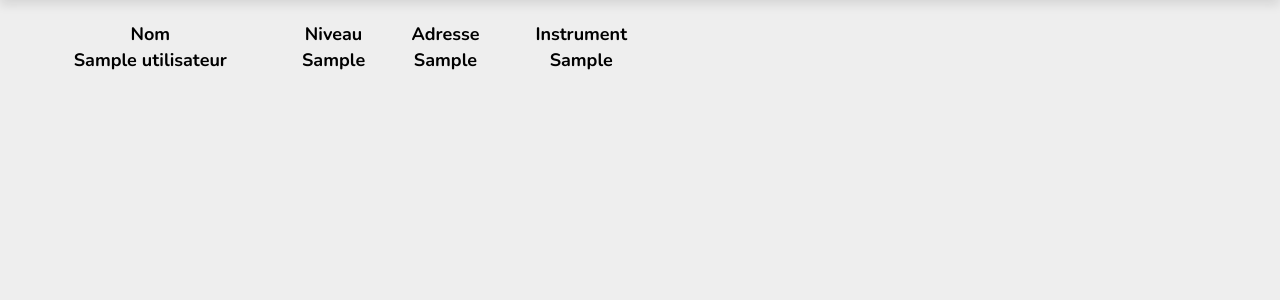
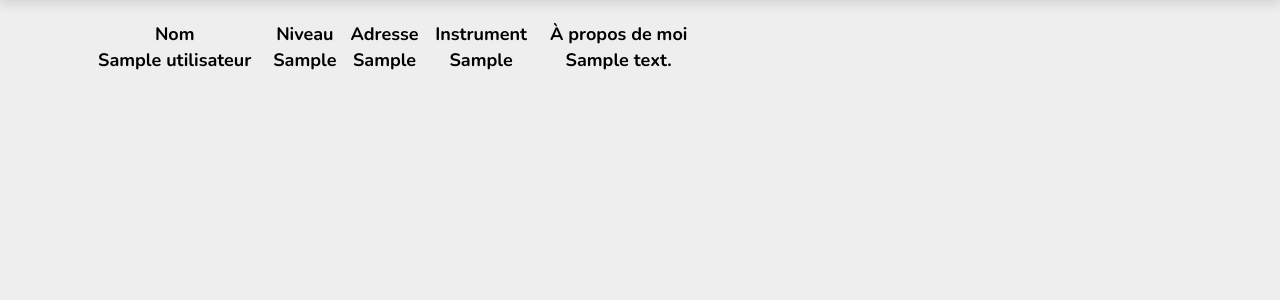
Before and after one commit to clementye/tuzik, a PHP site: page /views/afficherMusicien.php in a window 1280 px wide. Shown: the part 74-374 px from the top of the page. Run offline with PHP 8.4, Linux system fonts and the light colour scheme; tables that the repository leaves empty or names only in its code hold one stand-in row (values such as "Sample post"); lists and menus that the app fills with data are empty; some libraries are stand-ins or nearby versions.

Commit message:
afficher les musiciens

```diff
--- a/views/afficherMusicien.php
+++ b/views/afficherMusicien.php
@@ -14,19 +14,19 @@
 
 </head>
 
-
 <?php include '../models/header.php'; ?>
 
 <section class="">
 <parent>
 
-   <table  border="1" cellpading="7" width=50% style="position:absolute; font-size:large">
+   <table  border="1" cellpading="7" width=50% style="margin-left:5%; position:center; font-size:large">
 
       <tr>
          <th>Nom</th>
          <th>Niveau</th>
          <th>Adresse</th>
          <th>Instrument</th>
+         <th>À propos de moi</th>
       </tr>
 
    <?php
@@ -39,6 +39,8 @@
       <th> ". $mus->niveau." "."</th>
       <th> ". $mus->adresse." "."</th>
       <th> ". $mus->instrument." "."</th>
+      <th> ". $mus->bio." "."</th>
+
       </tr> ";
   }
 
--- a/views/espace_personnel.php
+++ b/views/espace_personnel.php
@@ -17,7 +17,7 @@
 <text style="font-size:large">
    <br>
 	</br>
-		<h1>Espace Personnel</h1>
+
 		<h1>Bienvenue <?php echo $_SESSION["user-name"]; ?> </h1>
 		<?php echo "Vous avez un profil ".$_SESSION["user-statue"] ?><br>
 				<a href="/views/modifier_utilisateur.php">Modifier compte</a><br>
--- a/views/musicien.php
+++ b/views/musicien.php
@@ -46,8 +46,7 @@ background: url("../images/musicien-bg.jpg") no-repeat center center fixed;
 			<input type="niveau" id="niveau" name="niveau" /></div>
 			<br />
             <div class="texte"><label for="bio">bio :</label>
-            <textarea type="bio" id="bio" name="bio" rows="5" cols="33">
-            </textarea>
+            <textarea type="bio" id="bio" name="bio" rows="5" cols="33"></textarea>
             </div>
 			<button name="action" value="Enregister">Enregister</button>
       <br>
```
Also changed, not shown: controllers/musicien.php (line endings or trailing spaces).
